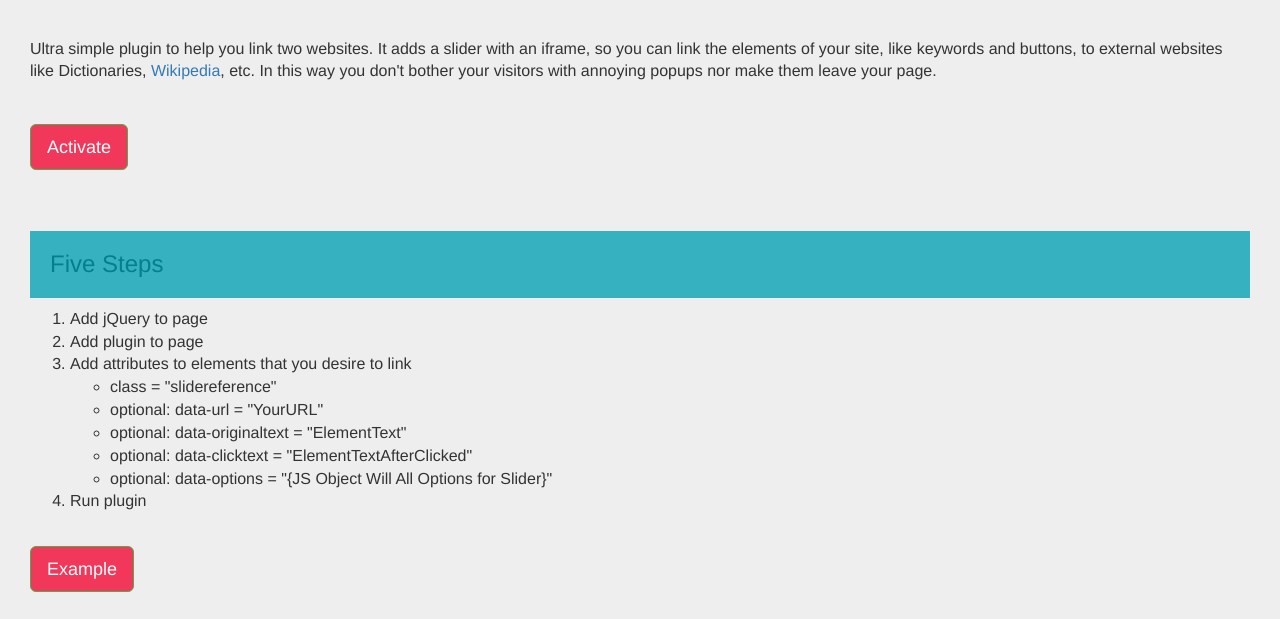
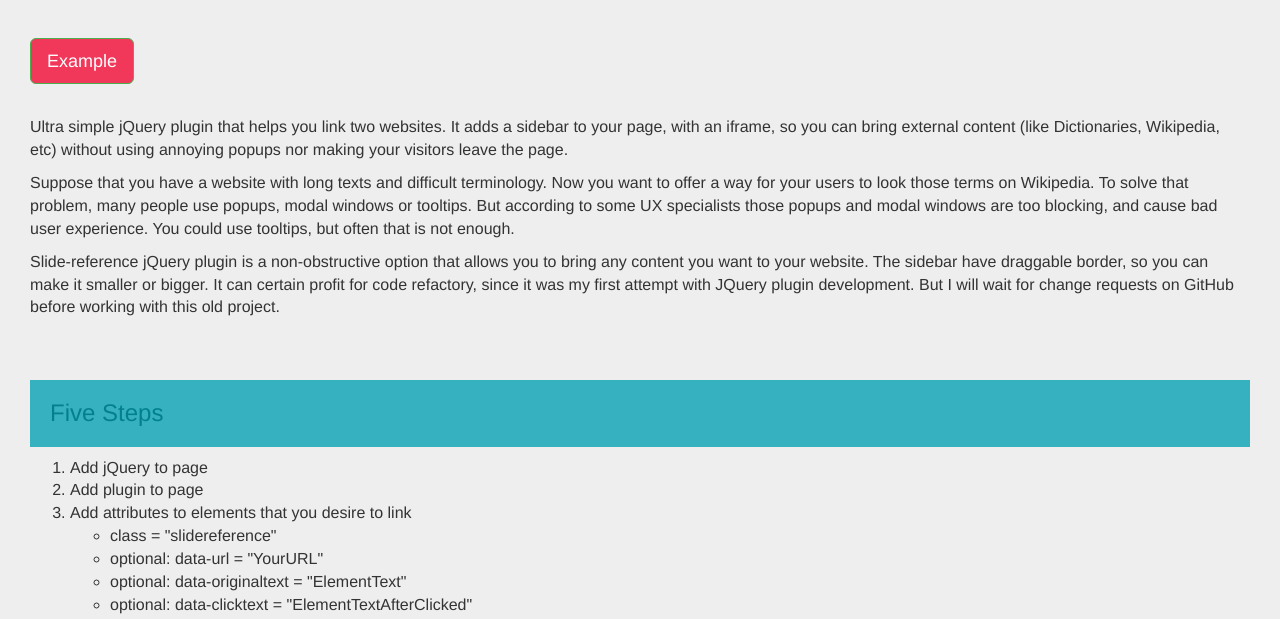
Before and after one commit to fabionolasco/slidereference, a website: page docs/index.htm in a window 1280 px wide. Shown: the part 156-775 px from the top of the page. Drawn offline with nearby package versions, Linux system fonts and the light colour scheme.

Commit message:
Improved docs

```diff
--- a/index.htm
+++ b/docs/index.htm
@@ -51,10 +51,35 @@
 					<h1>Reference Slider</h1>
 					<h2>jQuery Plugin</h2>
 					<hr>
-					<p class="clearfix">Ultra simple plugin to help you link two websites. It adds a slider with an iframe, so you can link the elements of your site, like keywords and buttons, to external websites like Dictionaries, <a href="javascript:void(0)" data-url="http://en.m.wikipedia.org/wiki/Wikipedia" class="slidereference" data-originaltext="Wikipedia" data-clicktext="Wikipedia">Wikipedia</a>, etc. In this way you don't bother your visitors with annoying popups nor make them leave your page.
+					<p>
+						<a href="javascript:void(0)"
+							class="slidereference btn btn-success btn-lg"
+							data-originaltext="OriginalText"
+							data-clicktext="ClickedText"
+							data-url="http://en.m.wikipedia.org/wiki/example">Example</a>
+						<br>&nbsp;
 					</p>
-					<hr>
-					<button class="slidereference btn btn-success btn-lg" data-originaltext="Activate" data-url="http://www.fabionolasco.com/" data-options="{'iframe_css':{'padding':'0px','width':'100%','height':'100%'}}">Activate</button>
+					<p class="clearfix">
+						Ultra simple jQuery plugin that helps you link two websites.
+						It adds a sidebar to your page, with an iframe, so you can bring external
+						content (like Dictionaries, Wikipedia, etc) without using annoying popups nor
+						making your visitors leave the page.
+					</p>
+					<p>
+						Suppose that you have a website with long texts and difficult terminology.
+						Now you want to offer a way for your users to look those terms on Wikipedia.
+						To solve that problem, many people use popups, modal windows or tooltips.
+						But according to some UX specialists those popups and modal windows are too
+						blocking, and cause bad user experience. You could use tooltips, but often
+						that is not enough.
+					</p>
+					<p>
+						Slide-reference jQuery plugin is a non-obstructive option that allows you
+						to bring any content you want to your website. The sidebar have draggable
+						border, so you can make it smaller or bigger. It can certain profit for
+						code refactory, since it was my first attempt with JQuery plugin development.
+						But I will wait for change requests on GitHub before working with
+						this old project.
 					</p>
 					<hr>
 					<p class="clearfix">
@@ -73,12 +98,6 @@
 							</li>
 							<li>Run plugin</li>
 						</ol>
-						<br>
-						<a href="javascript:void(0)"
-							class="slidereference btn btn-success btn-lg"
-							data-originaltext="OriginalText"
-							data-clicktext="ClickedText"
-							data-url="http://en.m.wikipedia.org/wiki/example">Example</a>
 					</p>
 					<hr>
 					<h3>Customization</h3>
@@ -143,25 +162,15 @@
 	</div>
 
 	<script src="https://ajax.googleapis.com/ajax/libs/jquery/1.9.1/jquery.min.js"></script>
-	<script src="jquery.slidereference.js"></script>
+	<script src="jquery.slidereference.min.js"></script>
 	<script>
-
-		// >> After Page Load
 		$(function(){
-
 			$(document).slidereference('start');
-
-			// If you want to add event handlers only to the elements
-			// inside a specific container, you can do this:
-			//
-			// $('.mycontainuer').slidereference('start');
-			//
-			// In this way all elements with the class .slidereference
-			// that are inside the give container will get the click event.
-
+            // This command will look for an element with the class .slidereference
+            // and add some functionality to it.
+            // If you want to add it to a specific container, you can do this:
+            // $('.container').slidereference('start');
 		});
-		// << After Page Load
-
 	</script>
 
 </body>
```
Also changed, not shown: package.json (added, +16 -0 lines), README.md, docs/config.htm (renamed from config.htm), docs/jquery.slidereference.min.js (added), docs/sample.htm (renamed from sample.htm), jquery.slidereference.min.js (added).
